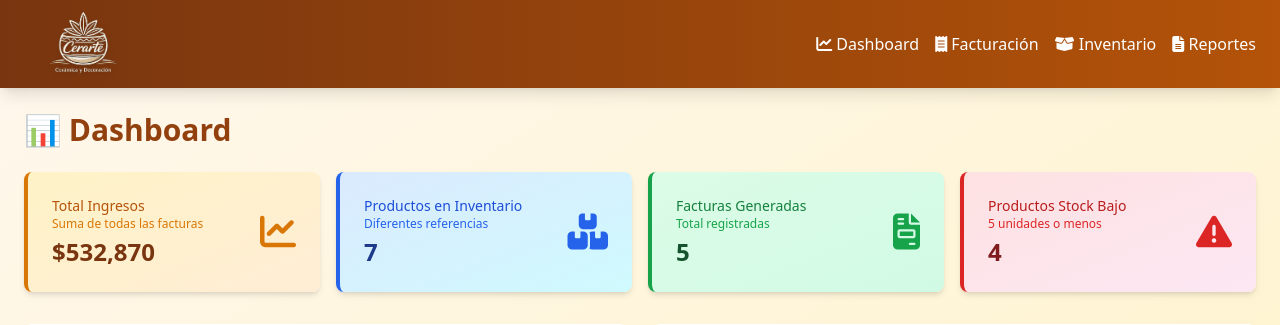
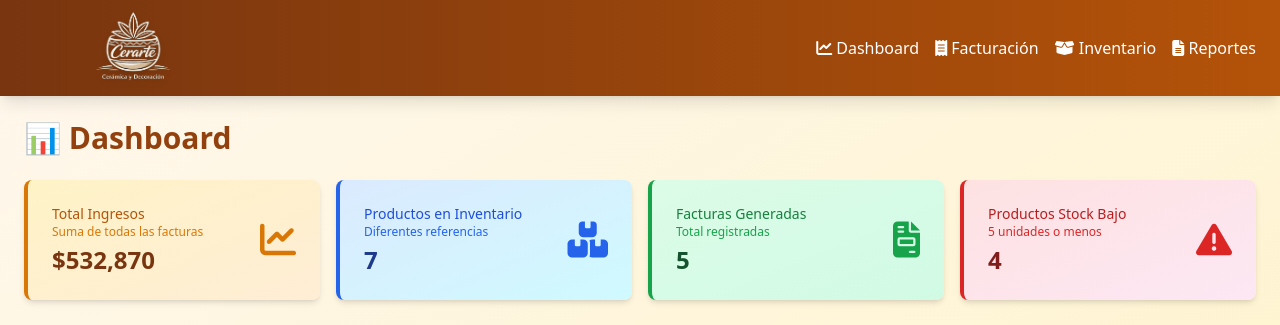
Before and after one commit to BrigitheCarolina022/Cerarte, a Flask app: page /dashboard in a window 1280 px wide. Shown: the top 325 px of the page. Run offline with Flask 3, Linux system fonts and the light colour scheme; data comes from the database, SQL or seed files in the repository; some libraries are stand-ins or nearby versions.

Commit message:
arregloss

```diff
--- a/templates/base.html
+++ b/templates/base.html
@@ -23,7 +23,7 @@
         <img src="/static/img/logo_cerarte.png"
              alt="Cerarte"
              class="w-auto object-contain drop-shadow-md"
-             style="height: 72px; width: 120px; object-fit: contain;"
+             style="height: 80px; width: 220px; object-fit: contain;"
       </a>
 
       <!-- MENÚ -->
```
